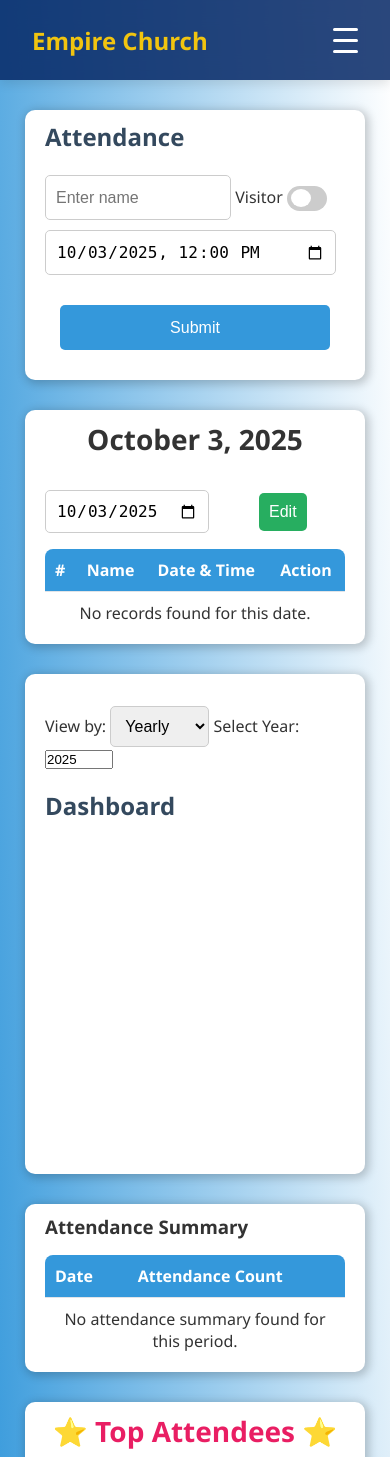
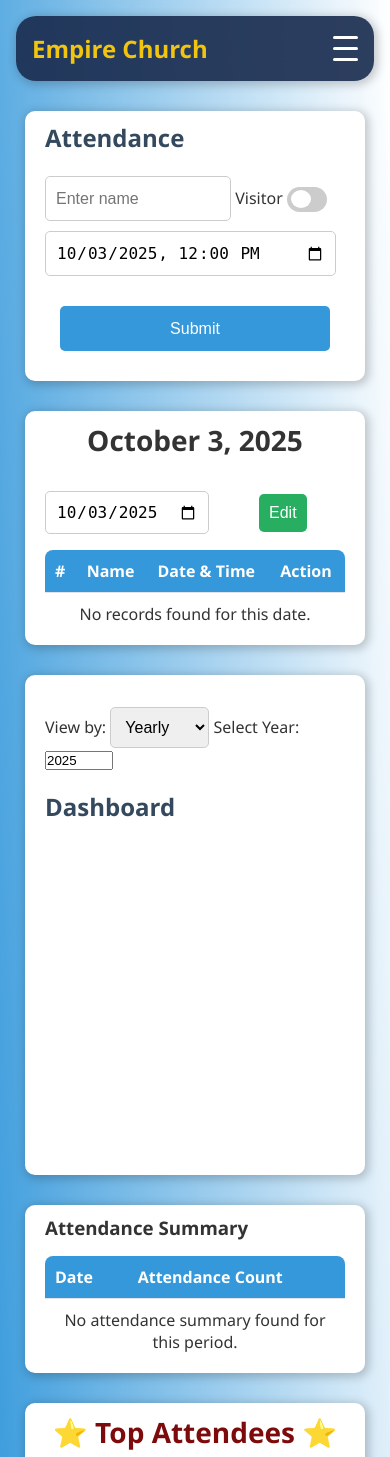
Before and after one commit to abiezer123/emp, a Flask app: page /attendance in a window 390 px wide. Shown: the top 1457 px of the page. Run offline with Flask 3, Linux system fonts and the light colour scheme; the visitor is signed in with stand-in values (Sample User, id 1); data that the repository does not hold is empty.

Commit message:
design nav bar

```diff
--- a/static/styles.css
+++ b/static/styles.css
@@ -351,35 +351,21 @@ body {
 
 /* --- NAVBAR STYLING --- */
 .navbar {
-    background-color: rgba(5, 39, 102, 0.85);
+    background-color: rgba(27, 45, 80, 0.918);
     backdrop-filter: blur(12px);
     color: white;
     padding: 1rem 2rem;
+    border-radius: 20px;
+    margin: 1rem;
     display: flex;
     align-items: center;
     justify-content: space-between;
+    /* keep this for brand left, links right */
     flex-wrap: wrap;
-
     position: sticky;
-    /* or fixed if you want it always visible */
     top: 0;
-    left: 0;
-    width: 100%;
-    /* stretch full width */
-    margin: 0;
-    /* remove space around */
-    border-radius: 0;
-    /* no rounded corners */
     z-index: 1000;
-    box-shadow: 0 4px 10px rgba(0, 0, 0, 0.1);
-    height: 80px;
-}
-
-/* Left side: logo + burger */
-.nav-left {
-    display: flex;
-    align-items: center;
-    gap: 1rem;
+    box-shadow: 2px 2px 10px 2px rgba(0, 0, 0, 0.2);
 }
 
 /* Logo */
@@ -437,7 +423,12 @@ body {
 /* --- MOBILE STYLES --- */
 @media (max-width: 768px) {
 
-
+    .navbar {
+        flex-direction: row;
+        align-items: center;
+        padding: 1rem;
+        position: relative;
+    }
 
     .nav-toggle-label {
         display: flex;
--- a/templates/attendance.html
+++ b/templates/attendance.html
@@ -39,7 +39,7 @@
 
     <main>
 
-        <div class="partition">
+        <div class="partition" id="attendance_partition">
             <h2>Attendance</h2>
             <br>
             <form id="attendance-form" autocomplete="off">
@@ -136,7 +136,7 @@
         <div class="partition">
 
             <div id="top-attendees-section" style="position: relative; width: 100%; max-width: 1500px; margin: 0 auto;">
-                <h3 style="text-align: center; font-size: 28px; color: #e91e63; margin-bottom: 10px;">
+                <h3 style="text-align: center; font-size: 28px; color: #7e0b0b; margin-bottom: 10px;">
                     ⭐ Top Attendees ⭐
                 </h3>
 
```
